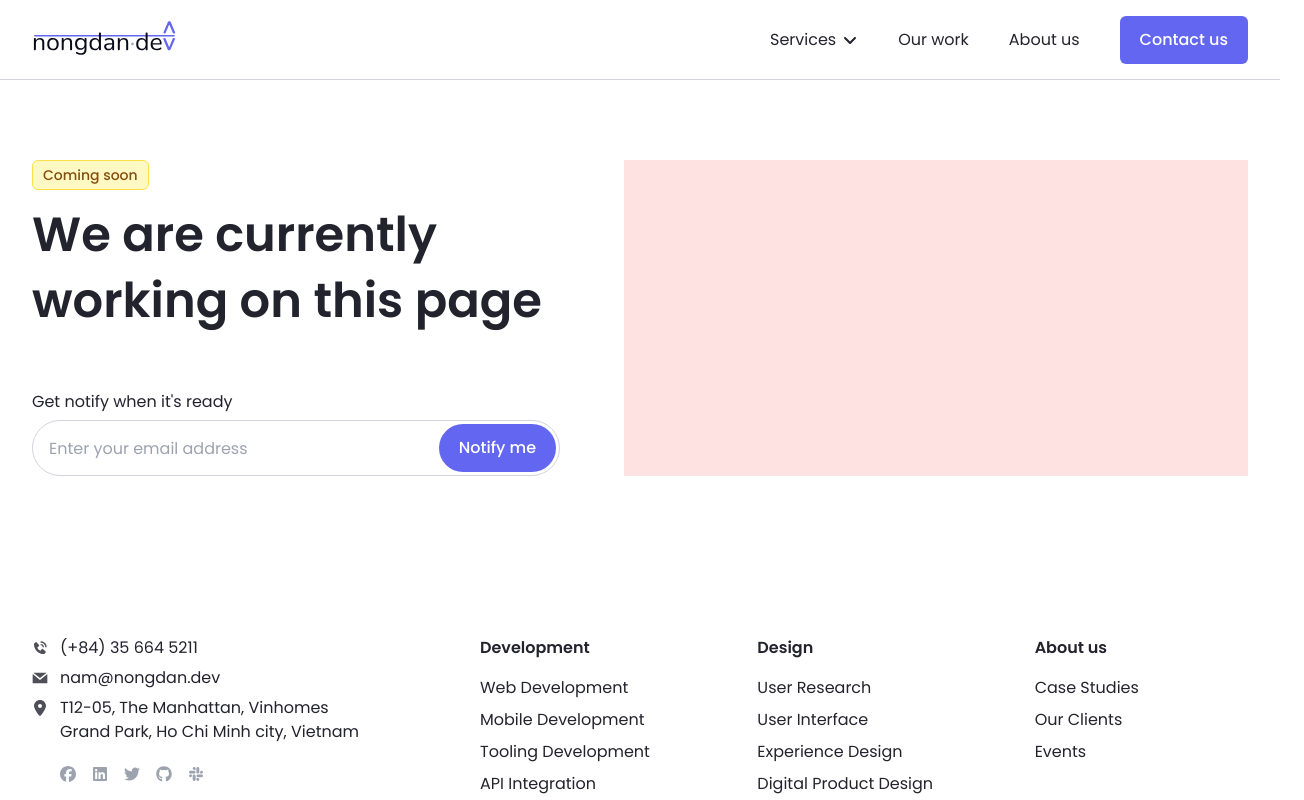
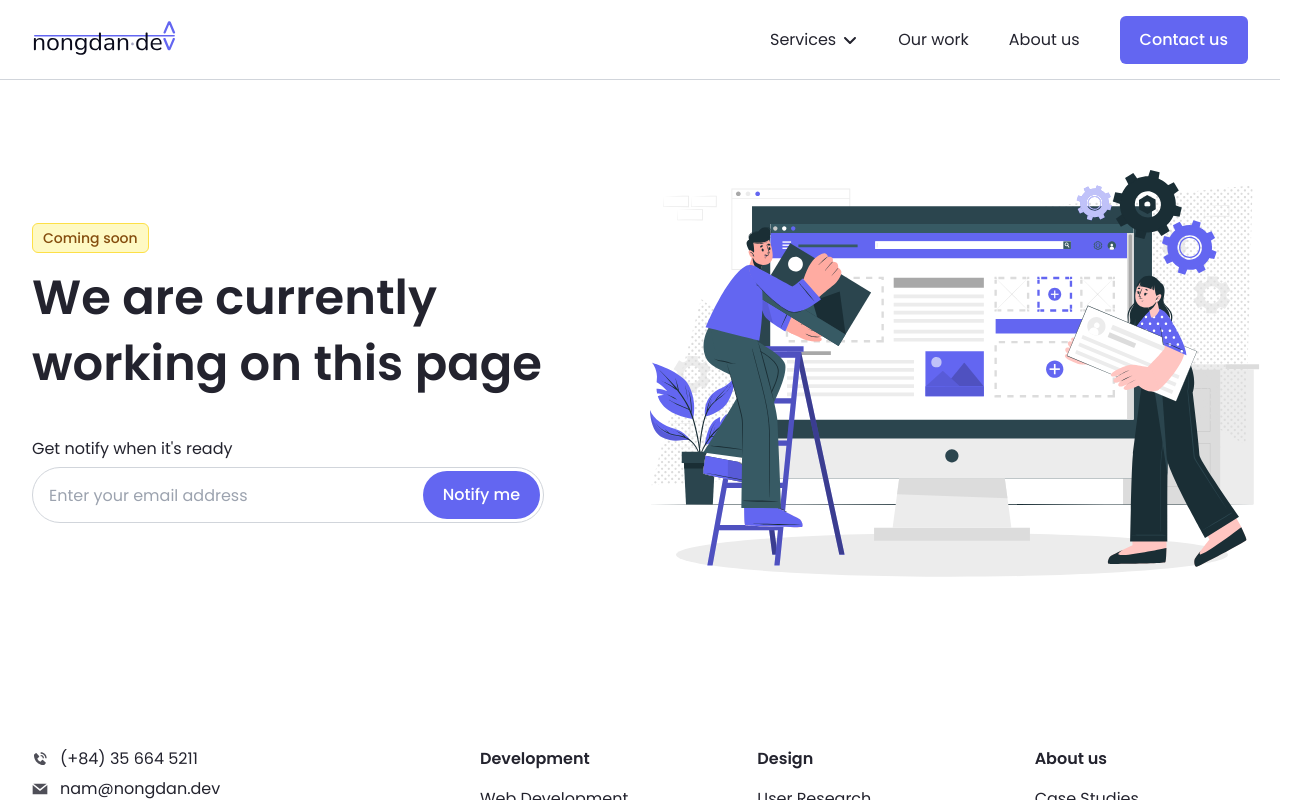
Before and after one commit to nongdan-dev/website, a React (Vite) app: page /coming-soon in a window 1280 px wide. Shown: the top 800 px of the page, 1304 px wide, since content can reach past the window. Built offline with nearby package versions, Linux system fonts and the light colour scheme.

Commit message:
Done coming soon page

```diff
--- a/src/pages/ComingSoon/index.tsx
+++ b/src/pages/ComingSoon/index.tsx
@@ -1,5 +1,6 @@
 import { twMerge } from 'tailwind-merge'
 
+import illustration from '@/assets/illustration2.svg'
 import { Input } from '@/components/form'
 import { Badge, Button } from '@/components/ui'
 import { Section } from '@/components/widget'
@@ -8,12 +9,12 @@ function ComingSoonPage() {
   return (
     <Section>
       {({ titleId, titleClassName }) => (
-        <div className='grid grid-cols-[33rem,1fr] gap-16'>
-          <div>
+        <div className='grid grid-cols-[32rem,1fr] gap-16'>
+          <div className='content-center'>
             <Badge tone='warning' bordered className='mb-3 inline-block'>
               Coming soon
             </Badge>
-            <h1 id={titleId} className={twMerge(titleClassName, 'mb-14')}>
+            <h1 id={titleId} className={twMerge(titleClassName, 'mb-10')}>
               We are currently working on this page
             </h1>
             <div>
@@ -32,7 +33,12 @@ function ComingSoonPage() {
               </form>
             </div>
           </div>
-          <div className='h-full w-full bg-red-100'></div>
+          <img
+            src={illustration}
+            className='w-full translate-x-6 scale-110'
+            alt=''
+            aria-hidden='true'
+          />
         </div>
       )}
     </Section>
```
Also changed, not shown: src/assets/illustration2.svg (added).
